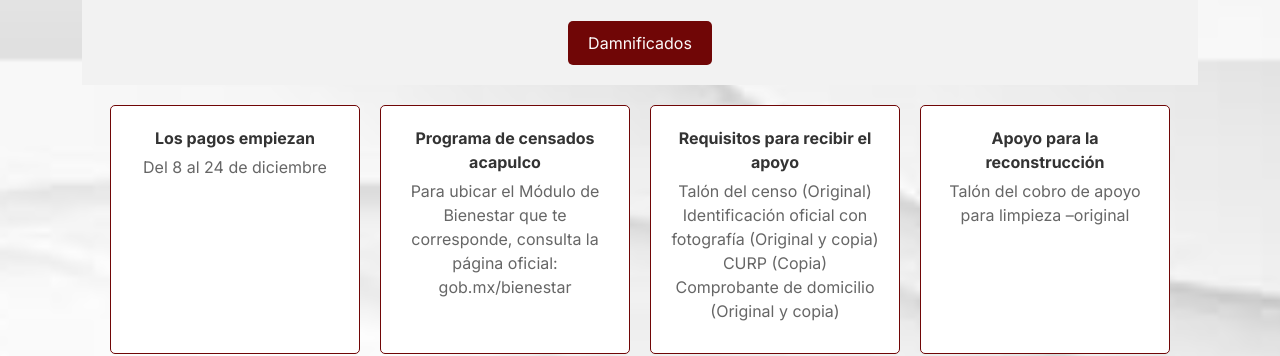
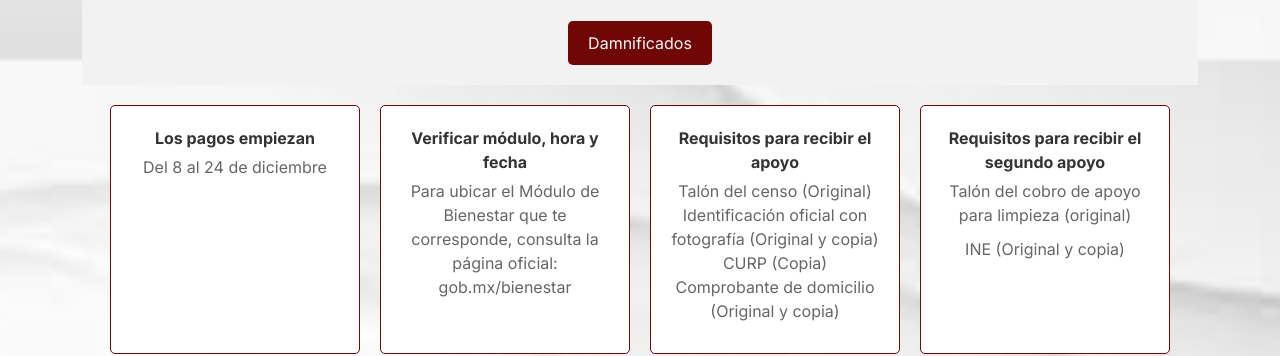
Before and after one commit to menesescampos12/censowebAcapulco, a Next.js app: page / in a window 1280 px wide. Shown: the part 3140-3496 px from the top of the page. Built offline with nearby package versions, Linux system fonts and the light colour scheme; no server answers; the database is empty.

Commit message:
Modificación en información

```diff
--- a/src/components/Form.jsx
+++ b/src/components/Form.jsx
@@ -272,7 +272,7 @@ const Form = () => {
         <div className="card-feature">
             <i className="fa-solid fa-wallet"></i>
             <div className="feature-content">
-                <span>Programa de censados acapulco</span>
+                <span>Verificar módulo, hora y fecha</span>
                 <p>Para ubicar el Módulo de Bienestar que te corresponde, consulta la página oficial: gob.mx/bienestar</p>
             </div>
         </div>
@@ -290,8 +290,9 @@ const Form = () => {
         <div className="card-feature">
             <i className="fa-solid fa-headset"></i>
             <div className="feature-content">
-                <span>Apoyo para la reconstrucción</span>
-                <p>Talón del cobro de apoyo para limpieza –original</p>
+                <span>Requisitos para recibir el segundo apoyo</span>
+                <p>Talón del cobro de apoyo para limpieza (original)</p>
+                <p>INE (Original y copia)</p>
             </div>
         </div>
     </section>
```
